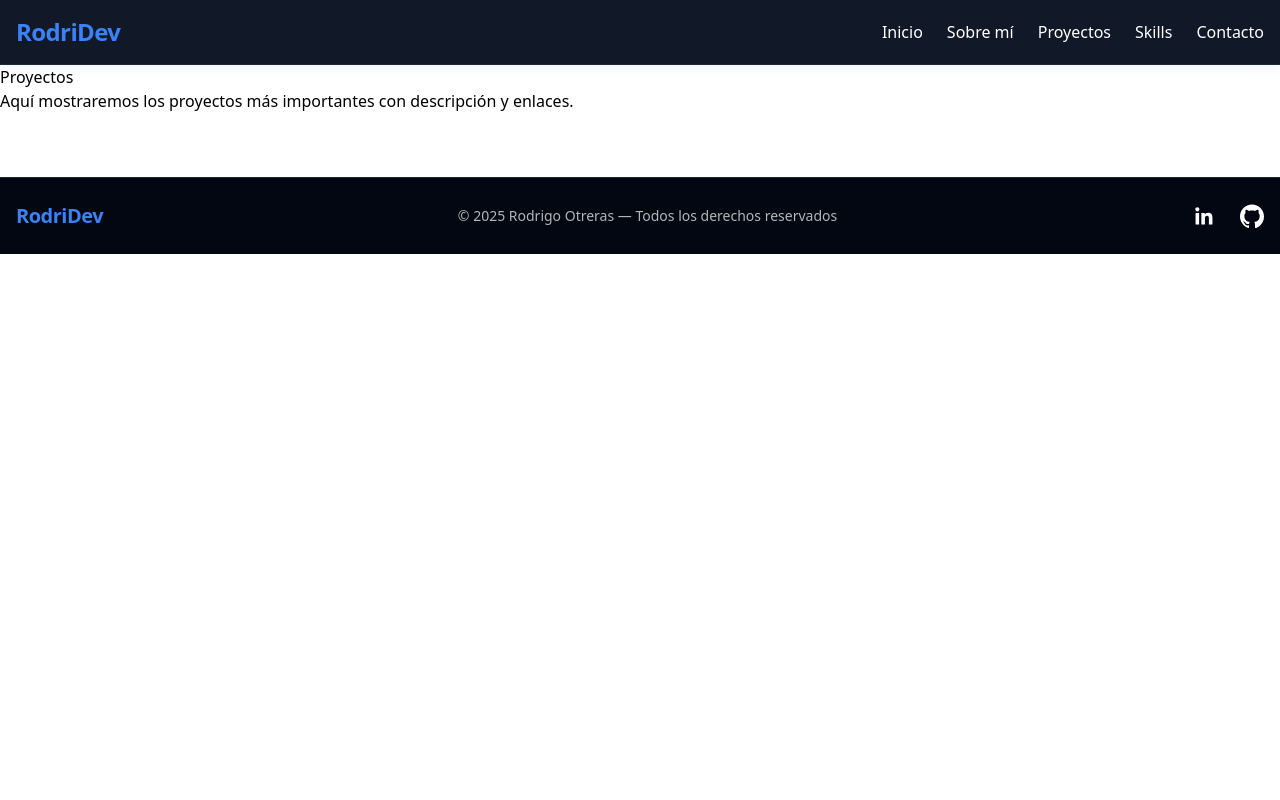
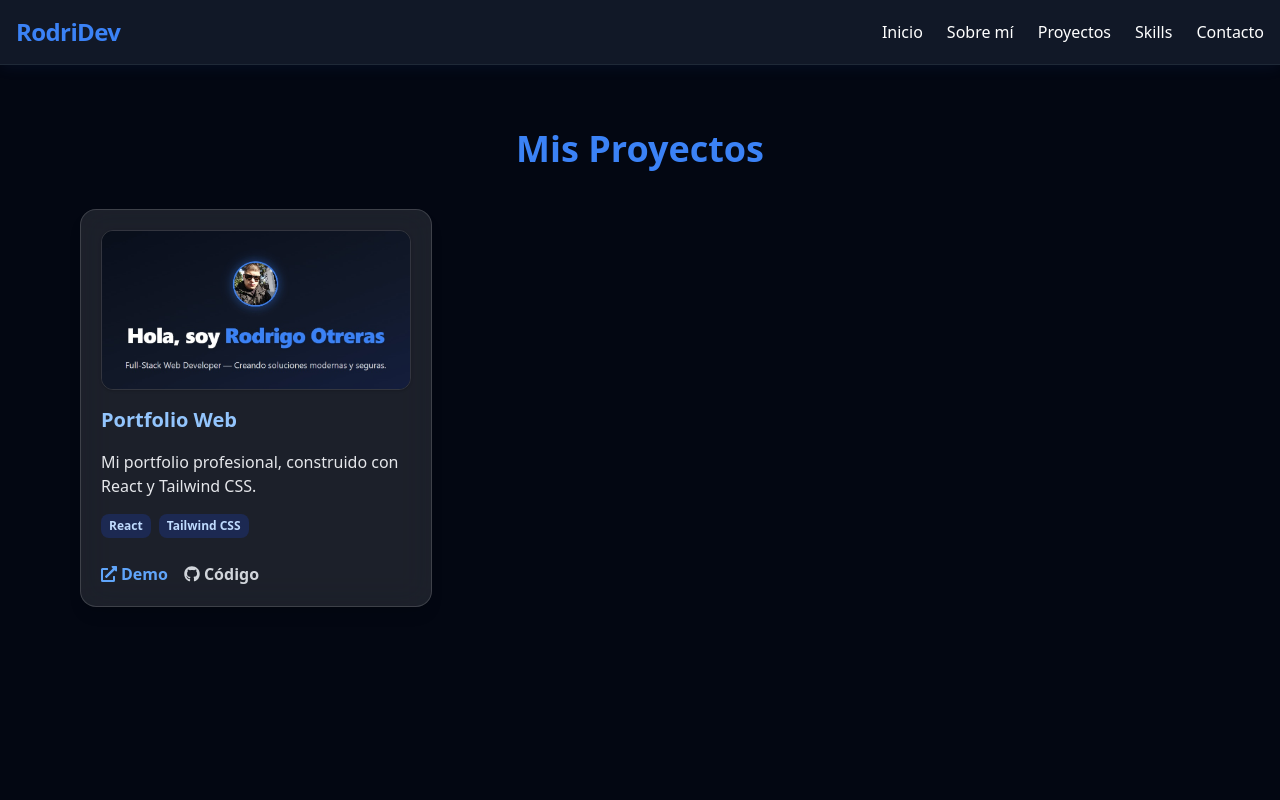
Before and after one commit to XxTreendxX/PortfolioRodriDev, a React (Vite) app: page /projects in a window 1280 px wide. Shown: the top 800 px of the page. Built offline with nearby package versions, Linux system fonts and the light colour scheme.

Commit message:
Se creo proyectos

```diff
--- a/src/App.jsx
+++ b/src/App.jsx
@@ -6,6 +6,7 @@ import Projects from "./pages/Projects";
 import Skills from "./pages/Skills";
 import Contact from "./pages/Contact";
 import Footer from "./components/Footer";
+
 
 function App() {
   return (
--- /dev/null
+++ b/src/components/ProjectCard.jsx
@@ -0,0 +1,55 @@
+import { motion } from "framer-motion";
+import { FaGithub, FaExternalLinkAlt } from "react-icons/fa";
+
+function ProjectCard({ proyecto }) {
+  return (
+    <motion.div
+      className="bg-white/10 backdrop-blur-lg border border-white/15 rounded-2xl shadow-lg p-5 flex flex-col gap-4 transition hover:scale-105 hover:shadow-[0_0_25px_0_#3b82f655]"
+      initial={{ opacity: 0, y: 30 }}
+      whileInView={{ opacity: 1, y: 0 }}
+      viewport={{ once: true, amount: 0.2 }}
+      transition={{ duration: 0.7 }}
+    >
+      {/* Imagen */}
+      <img
+        src={proyecto.imagen}
+        alt={proyecto.nombre}
+        className="w-full h-40 object-cover rounded-xl border border-white/10 shadow"
+      />
+      <h3 className="text-xl font-bold text-blue-300">{proyecto.nombre}</h3>
+      <p className="text-gray-200">{proyecto.descripcion}</p>
+      {/* Tecnologías */}
+      <div className="flex flex-wrap gap-2 mb-2">
+        {proyecto.tecnologias.map((tech, idx) => (
+          <span
+            key={idx}
+            className="px-2 py-1 bg-blue-800/30 text-blue-200 rounded-lg text-xs font-bold"
+          >
+            {tech}
+          </span>
+        ))}
+      </div>
+      {/* Links */}
+      <div className="flex gap-4">
+        <a
+          href={proyecto.demo}
+          target="_blank"
+          rel="noopener noreferrer"
+          className="flex items-center gap-1 text-blue-400 hover:text-blue-500 font-semibold"
+        >
+          <FaExternalLinkAlt /> Demo
+        </a>
+        <a
+          href={proyecto.github}
+          target="_blank"
+          rel="noopener noreferrer"
+          className="flex items-center gap-1 text-gray-300 hover:text-white font-semibold"
+        >
+          <FaGithub /> Código
+        </a>
+      </div>
+    </motion.div>
+  );
+}
+
+export default ProjectCard;
--- /dev/null
+++ b/src/data/projects.js
@@ -0,0 +1,11 @@
+export const projects = [
+    {
+      nombre: "Portfolio Web",
+      descripcion: "Mi portfolio profesional, construido con React y Tailwind CSS.",
+      tecnologias: ["React", "Tailwind CSS"],
+      imagen: "src/assets/portfolio.jpg",
+      demo: "https://tu-portfolio.vercel.app",
+      github: "https://github.com/XxTreendxX/portfolio",
+    },
+    // Agrega más proyectos
+  ];
--- a/src/pages/Home.jsx
+++ b/src/pages/Home.jsx
@@ -11,7 +11,7 @@ function Home() {
           className="text-5xl sm:text-6xl font-extrabold mb-4 tracking-tight"
         >
           <div className="flex flex-col items-center text-center gap-6 z-10">
-            {/* FOTO (subí tu imagen y cambiá el src) */}
+            {/* FOTO */}
             <motion.div
               initial={{ opacity: 0, scale: 0.85 }}
               animate={{ opacity: 1, scale: 1 }}
@@ -19,7 +19,7 @@ function Home() {
               className="mb-2"
             >
               <img
-                src="/ruta/a/tu-foto.jpg"
+                src="./src/assets/rno.jpg"
                 alt=""
                 className="w-32 h-32 rounded-full object-cover border-4 border-blue-500 shadow-xl
               hover:scale-105 transition duration-300
--- a/src/pages/Projects.jsx
+++ b/src/pages/Projects.jsx
@@ -1,12 +1,21 @@
+import { projects } from "../data/projects";
+import ProjectCard from "../components/ProjectCard";
+
 function Projects() {
   return (
-    <section>
-      <h2>Proyectos</h2>
-      <p>
-        Aquí mostraremos los proyectos más importantes con descripción y
-        enlaces.
-      </p>
+    <section className="py-16 min-h-screen bg-gray-950">
+      <div className="max-w-6xl mx-auto px-4">
+        <h2 className="text-3xl sm:text-4xl font-bold text-blue-500 mb-10 text-center">
+          Mis Proyectos
+        </h2>
+        <div className="grid grid-cols-1 sm:grid-cols-2 md:grid-cols-3 gap-8">
+          {projects.map((proyecto, idx) => (
+            <ProjectCard proyecto={proyecto} key={idx} />
+          ))}
+        </div>
+      </div>
     </section>
   );
 }
+
 export default Projects;
```
Also changed, not shown: src/assets/portfolio.jpg (added), src/assets/rno.jpg (added).
